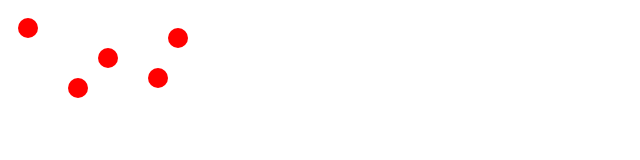
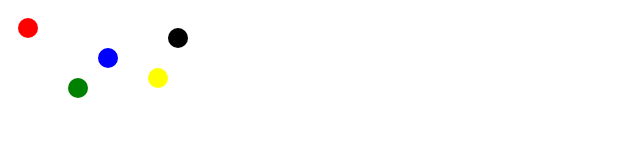
Before and after one commit to teradataiki/InfoVis2022, a plain HTML site: page W04/task1.html in a window 1280 px wide. Shown: the whole page, without its empty margins (0-640 px from the left). Drawn offline with nearby package versions, Linux system fonts and the light colour scheme.

Commit message:
Update task1.html

```diff
--- a/W04/task1.html
+++ b/W04/task1.html
@@ -15,7 +15,7 @@
 	        .attr("cx", function(d){ return d.x; })
 	        .attr("cy", function(d){ return d.y; })
 	        .attr("r", function(d){ return d.r; })
-            .style("fill","red");
+            .style("fill",function(d){ return d.color; });
 	 };
     </script>
 
```
